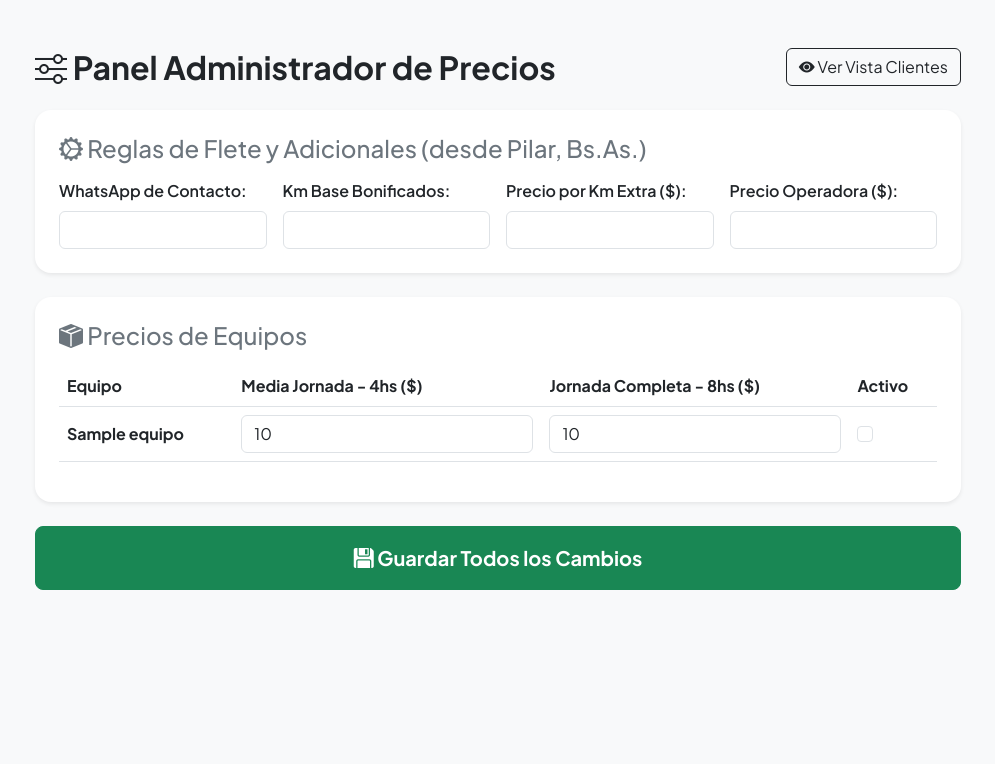
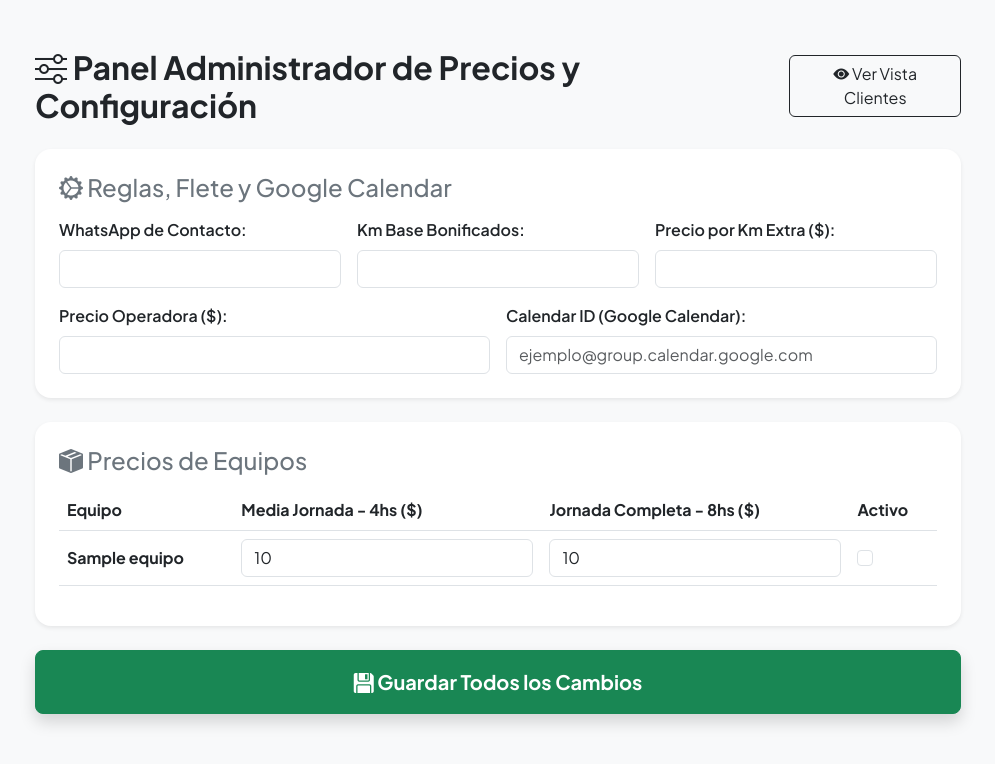
Before and after one commit to Santig1710/advance-beauty-care, a Flask app: template templates/admin.html in a window 1280 px wide. Shown: the top 764 px of the page, without its empty margins (142-1137 px from the left). Run offline with Flask 3, Linux system fonts and the light colour scheme; the template is opened without the code that fills it: most values are stand-ins (such as "Sample title", 1, 10 or a date in 2020).

Commit message:
Actualizar app.py con panel de administracion completo

```diff
--- a/app.py
+++ b/app.py
@@ -1,6 +1,6 @@
 import os
 import json
-from flask import Flask, render_template, request, jsonify
+from flask import Flask, render_template, request, jsonify, redirect, url_for
 from google.oauth2 import service_account
 from googleapiclient.discovery import build
 
@@ -43,6 +43,29 @@ def index():
     config = data.get('config', {})
     equipos = data.get('equipos', [])
     return render_template('index.html', config=config, equipos=equipos)
+
+# --- NUEVA RUTA: Panel de Administración ---
+@app.route('/admin', methods=['GET', 'POST'])
+def admin():
+    data = load_data()
+    if request.method == 'POST':
+        # Actualizar el calendar_id u otros campos enviados desde admin.html
+        calendar_id = request.form.get('calendar_id')
+        if calendar_id:
+            if 'config' not in data:
+                data['config'] = {}
+            data['config']['calendar_id'] = calendar_id
+
+        # Guardar los cambios de vuelta en data.json
+        try:
+            with open('data.json', 'w', encoding='utf-8') as f:
+                json.dump(data, f, ensure_ascii=False, indent=4)
+        except Exception as e:
+            print(f"Error guardando data.json: {e}")
+
+        return redirect(url_for('admin'))
+
+    return render_template('admin.html', data=data)
 
 # Endpoint para consultar turnos ocupados
 @app.route('/api/availability', methods=['GET'])
--- a/templates/admin.html
+++ b/templates/admin.html
@@ -12,32 +12,38 @@
 
     <div class="container my-5" style="max-width: 950px;">
         <div class="d-flex justify-content-between align-items-center mb-4">
-            <h2 class="fw-bold text-dark mb-0"><i class="bi bi-sliders"></i> Panel Administrador de Precios</h2>
+            <h2 class="fw-bold text-dark mb-0"><i class="bi bi-sliders"></i> Panel Administrador de Precios y Configuración</h2>
             <a href="/" class="btn btn-outline-dark" target="_blank"><i class="bi bi-eye-fill"></i> Ver Vista Clientes</a>
         </div>
 
+        <!-- Sección de Configuración General y Calendar ID -->
         <div class="card p-4 shadow-sm mb-4 border-0 rounded-4">
-            <h4 class="mb-3 text-secondary"><i class="bi bi-gear-wide-connected"></i> Reglas de Flete y Adicionales (desde Pilar, Bs.As.)</h4>
+            <h4 class="mb-3 text-secondary"><i class="bi bi-gear-wide-connected"></i> Reglas, Flete y Google Calendar</h4>
             <div class="row g-3">
-                <div class="col-md-3">
+                <div class="col-md-4">
                     <label class="form-label fw-semibold">WhatsApp de Contacto:</label>
                     <input type="text" id="conf-wp" class="form-control" value="{{ config.whatsapp_phone }}">
                 </div>
-                <div class="col-md-3">
+                <div class="col-md-4">
                     <label class="form-label fw-semibold">Km Base Bonificados:</label>
                     <input type="number" id="conf-base-km" class="form-control" value="{{ config.limite_km_base }}">
                 </div>
-                <div class="col-md-3">
+                <div class="col-md-4">
                     <label class="form-label fw-semibold">Precio por Km Extra ($):</label>
                     <input type="number" id="conf-precio-km" class="form-control" value="{{ config.precio_km_extra }}">
                 </div>
-                <div class="col-md-3">
+                <div class="col-md-6">
                     <label class="form-label fw-semibold">Precio Operadora ($):</label>
                     <input type="number" id="conf-operadora" class="form-control" value="{{ config.operadora_precio }}">
+                </div>
+                <div class="col-md-6">
+                    <label class="form-label fw-semibold">Calendar ID (Google Calendar):</label>
+                    <input type="text" id="conf-calendar-id" class="form-control" value="{{ config.calendar_id }}" placeholder="ejemplo@group.calendar.google.com">
                 </div>
             </div>
         </div>
 
+        <!-- Sección de Precios de Equipos -->
         <div class="card p-4 shadow-sm mb-4 border-0 rounded-4">
             <h4 class="mb-3 text-secondary"><i class="bi bi-box-seam-fill"></i> Precios de Equipos</h4>
             <div class="table-responsive">
@@ -70,7 +76,9 @@
             </div>
         </div>
 
-        <button class="btn btn-success btn-lg w-100 fw-bold py-3 rounded-3" onclick="guardarCambios()"><i class="bi bi-floppy-fill"></i> Guardar Todos los Cambios</button>
+        <button class="btn btn-success btn-lg w-100 fw-bold py-3 rounded-3 shadow" onclick="guardarCambios()">
+            <i class="bi bi-floppy-fill"></i> Guardar Todos los Cambios
+        </button>
     </div>
 
     <script>
@@ -79,7 +87,8 @@
                 whatsapp_phone: document.getElementById('conf-wp').value,
                 limite_km_base: parseFloat(document.getElementById('conf-base-km').value) || 0,
                 precio_km_extra: parseFloat(document.getElementById('conf-precio-km').value) || 0,
-                operadora_precio: parseFloat(document.getElementById('conf-operadora').value) || 0
+                operadora_precio: parseFloat(document.getElementById('conf-operadora').value) || 0,
+                calendar_id: document.getElementById('conf-calendar-id').value.trim()
             };
 
             let equipos = [];
@@ -100,8 +109,18 @@
                 body: JSON.stringify({ config, equipos })
             })
             .then(res => res.json())
-            .then(data => alert('¡Precios y configuración guardados correctamente!'))
-            .catch(err => alert('Error al guardar los datos'));
+            .then(data => {
+                if(data.status === 'success') {
+                    alert('¡Configuración y precios guardados correctamente!');
+                    location.reload();
+                } else {
+                    alert('Hubo un error al guardar los datos.');
+                }
+            })
+            .catch(err => {
+                console.error(err);
+                alert('Error de conexión al intentar guardar.');
+            });
         }
     </script>
 </body>
```
